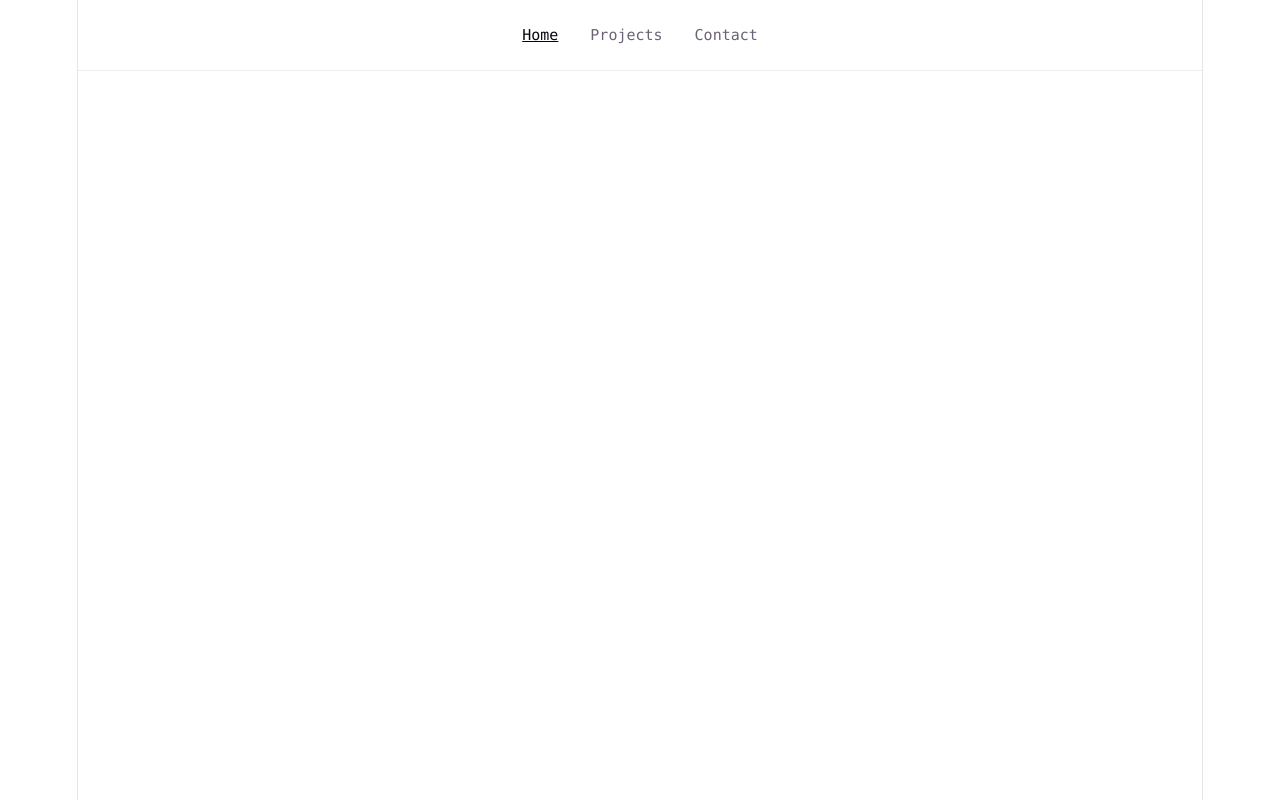
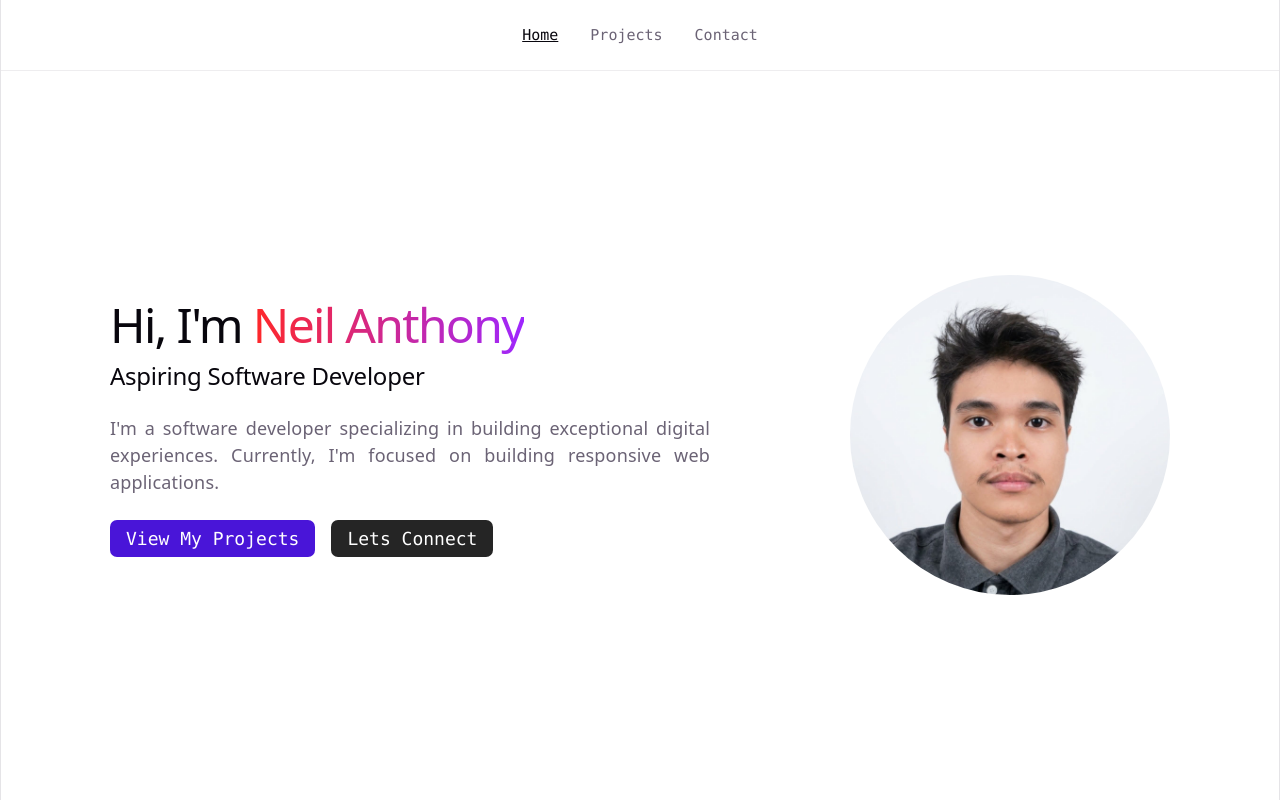
Before and after one commit to zzzeit/my-portfolio, a React (Vite) app: page / in a window 1280 px wide. Built offline with nearby package versions, Linux system fonts and the light colour scheme.

Commit message:
Home Section

```diff
--- a/src/App.jsx
+++ b/src/App.jsx
@@ -3,12 +3,13 @@ import reactLogo from './assets/react.svg'
 import viteLogo from './assets/vite.svg'
 import heroImg from './assets/hero.png'
 import './App.css'
+import Home from './components/Home'
 
 function App() {
 
 	return (
 		<>
-
+			<Home />
 		</>
 	)
 }
--- /dev/null
+++ b/src/components/Home.css
@@ -0,0 +1,64 @@
+.my-home{
+    display: flex;
+    justify-content: center;
+    align-items: center;
+    height: calc(100svh - 73px);
+    gap: 140px;
+}
+
+.my-home { position: relative; }
+
+.home-details {
+    max-width: 600px;
+    gap: 24px;
+    display: flex;
+    flex-direction: column;
+    /* border: 1px solid #ccc; */
+}
+
+.home-details h1 {
+    text-align: left;
+    font-size: 48px;
+    margin: 0;
+}
+
+.home-details h2 {
+    text-align: left;
+    font-size: 24px;
+    color: var(--text-h);
+    margin: 0;
+}
+.gradient-text {
+    background: linear-gradient(90deg, #ff2828, #9e27ff);
+    -webkit-background-clip: text;
+    background-clip: text;
+    color: transparent;
+}
+
+.home-details p {
+    text-align: justify;
+    font-size: 18px;
+    line-height: 1.5;
+}
+
+.home-buttons {
+    display: flex;
+    gap: 16px;
+}
+
+.home-image {
+    width: min(320px, 100%);
+    flex: 0 0 auto;
+}
+
+.home-image img {
+    display: block;
+    width: 100%;
+    height: auto;
+    max-width: 100%;
+
+    /* circle image */
+    aspect-ratio: 1 / 1;
+    object-fit: cover;
+    border-radius: 50%;
+}
--- /dev/null
+++ b/src/components/Home.jsx
@@ -0,0 +1,29 @@
+import './Home.css'
+import Section from './Section'
+import ProfileIMG from '../assets/profile.jpg'
+import Button from './Button'
+
+
+function Home() {
+    return (
+        <Section>
+            <div className="my-home">
+                <div className="home-details">
+                    <h1>Hi, I'm <span className="gradient-text">Neil Anthony</span></h1>
+                    <h2>Aspiring Software Developer</h2>
+                    <p>I'm a software developer specializing in building exceptional digital experiences. Currently, I'm focused on building responsive web applications.</p>
+                    <div className="home-buttons">
+                        <Button text="View My Projects" />
+                        <Button text="Lets Connect" style={{ backgroundColor: '#252525' }} />
+                    </div>
+
+                </div>
+                <div className="home-image">
+                    <img src={ProfileIMG} alt="Neil's Profile" />
+                </div>
+            </div>
+        </Section>
+    )
+}
+
+export default Home
--- a/src/index.css
+++ b/src/index.css
@@ -55,7 +55,7 @@ body {
 }
 
 #root {
-  width: 1126px;
+  /* width: 1126px; */
   max-width: 100%;
   margin: 0 auto;
   text-align: center;
```
Also changed, not shown: src/assets/profile.jpg (added).
